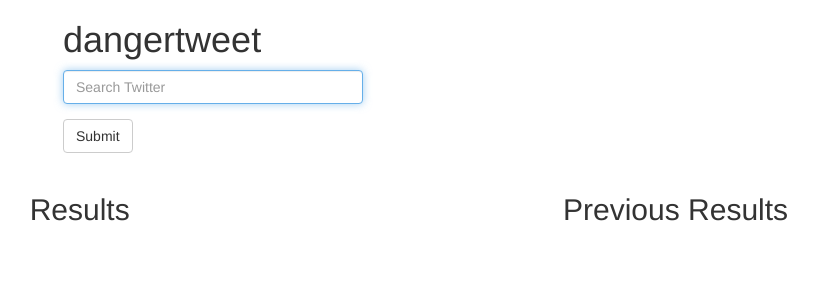
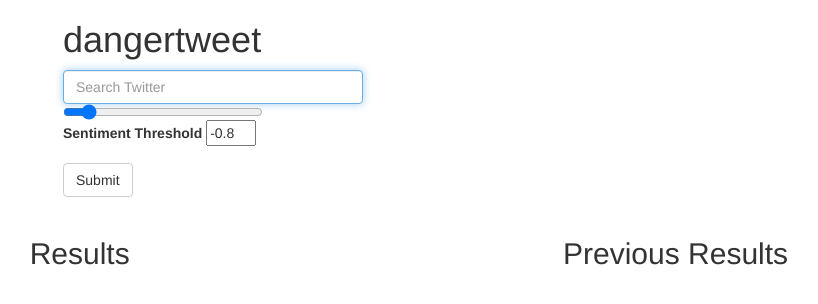
Before and after one commit to dcalvo/TweetWatch, a Flask app: page / in a window 1280 px wide. Shown: the top 304 px of the page, without its empty margins (92-910 px from the left). Run offline with Flask 2, Linux system fonts and the light colour scheme; data that the repository does not hold is empty; some libraries are stand-ins or nearby versions.

Commit message:
add sentiment threshold input

```diff
--- a/app.py
+++ b/app.py
@@ -22,13 +22,13 @@ api = tweepy.API(auth, wait_on_rate_limit=True)
 
 from models import Tweet
 
-def get_negative_tweets(search):
+def get_negative_tweets(search, threshold=SENTIMENT_THRESHOLD):
     results = []
     tweets = []
     # Search tweets based on given parameter for strongly opinionated ones
     for tweet in tweepy.Cursor(api.search, lang="en", result_type="recent", q=search).items(TWEETS_TO_SEARCH):
         score = analyzer.polarity_scores(tweet.text)
-        if score["compound"] < SENTIMENT_THRESHOLD:
+        if score["compound"] < threshold:
             results.append((tweet.id_str, tweet.text, score))
     # Transform results into Tweet objects
     for tweet in results:
@@ -57,8 +57,10 @@ def index():
     if request.method == "POST":
         try:
             search = request.form['search']
-            tweets = get_negative_tweets(search)
-        except:
+            threshold = float(request.form["threshold"])
+            tweets = get_negative_tweets(search, threshold)
+        except Exception as e:
+            print(e)
             errors.append(
                 "Unable to get search. Please make sure it's valid and try again."
             )
--- a/templates/index.html
+++ b/templates/index.html
@@ -9,6 +9,11 @@
         max-width: 1000px;
       }
     </style>
+    <script>
+      function updateTextInput(val) {
+          document.getElementById('textInput').value=val;
+      }
+    </script>
   </head>
   <body>
     <div class="container">
@@ -16,6 +21,12 @@
       <form role="form" method='POST' action='/'>
         <div class="form-group">
           <input type="text" name="search" class="form-control" id="search-box" placeholder="Search Twitter" style="max-width: 300px;" autofocus required>
+          <div>
+            <input type="range" id="threshold" name="threshold"
+                   min="-1.0" max="1.0" value="-0.8" step="0.05" style="width: 200px" onchange="updateTextInput(this.value);">
+            <label for="threshold">Sentiment Threshold</label>
+            <input type="text" id="textInput" value="-0.8" readonly style="width: 50px">
+          </div>
         </div>
         <button type="submit" class="btn btn-default">Submit</button>
       </form>
```
